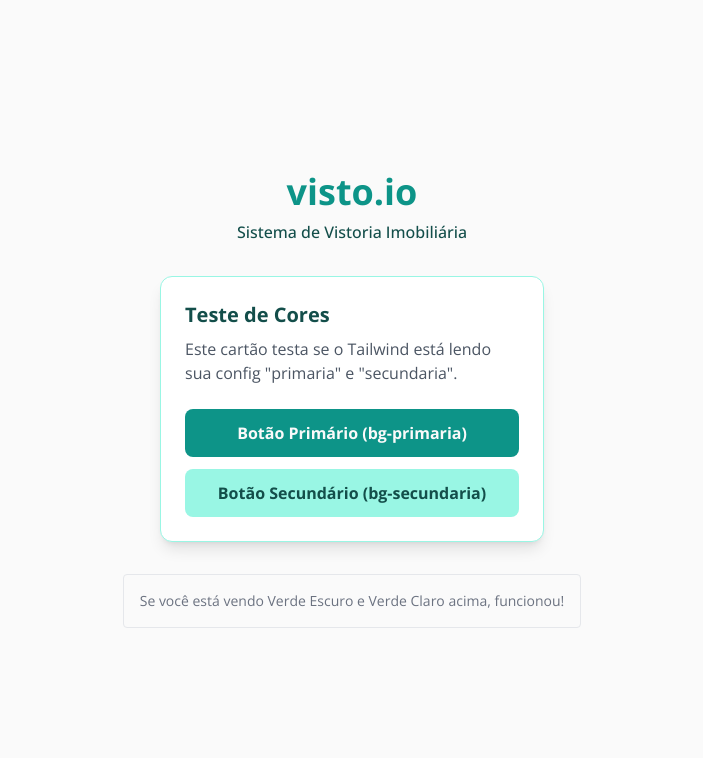
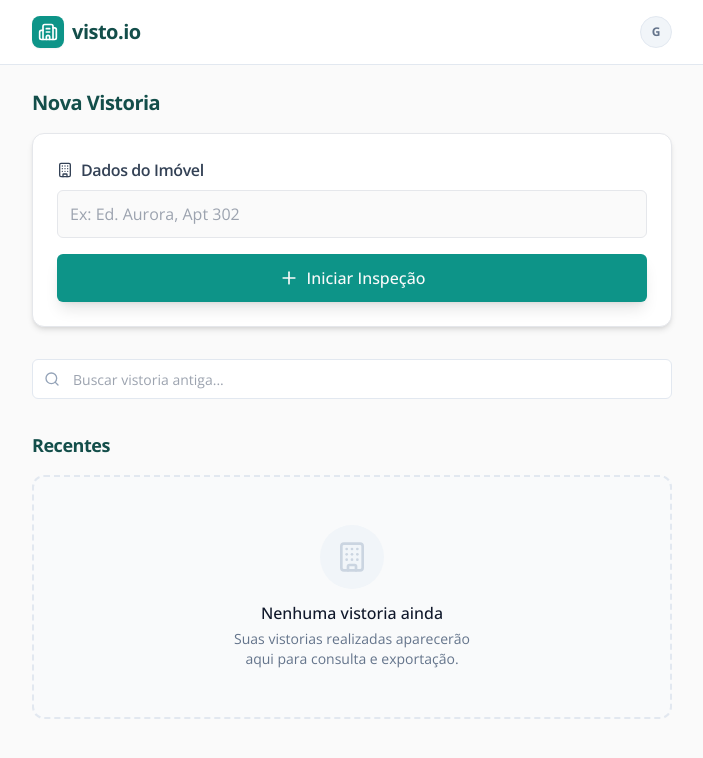
Before and after one commit to GGhiaroni/visto.io, a React (Vite) app: page / in a window 1280 px wide. Shown: the top 758 px of the page, without its empty margins (288-991 px from the left). Built offline with nearby package versions, Linux system fonts and the light colour scheme.

Commit message:
criando a página Home e exibindo

```diff
--- a/src/App.tsx
+++ b/src/App.tsx
@@ -1,38 +1,16 @@
+import { BrowserRouter, Route, Routes } from "react-router-dom";
+import AppLayout from "./components/layout/AppLayout";
+import Home from "./pages/Home";
+
 function App() {
   return (
-    <div className="min-h-screen flex flex-col items-center justify-center bg-background p-4 space-y-8">
-      {/* Exemplo 1: Usando a Primária */}
-      <div className="text-center space-y-2">
-        <h1 className="text-4xl font-bold text-primaria">visto.io</h1>
-        <p className="text-forte font-medium">
-          Sistema de Vistoria Imobiliária
-        </p>
-      </div>
-
-      {/* Exemplo 2: Cartão usando suas cores */}
-      <div className="w-full max-w-sm p-6 rounded-xl border border-secundaria bg-white shadow-lg">
-        <h2 className="text-xl font-bold text-forte mb-2">Teste de Cores</h2>
-        <p className="text-gray-600 mb-6">
-          Este cartão testa se o Tailwind está lendo sua config "primaria" e
-          "secundaria".
-        </p>
-
-        {/* Botão Principal */}
-        <button className="w-full py-3 rounded-lg bg-primaria text-primaria-foreground font-bold hover:bg-primaria/90 transition-colors mb-3">
-          Botão Primário (bg-primaria)
-        </button>
-
-        {/* Botão Secundário */}
-        <button className="w-full py-3 rounded-lg bg-secundaria text-secundaria-foreground font-bold hover:bg-secundaria/80 transition-colors">
-          Botão Secundário (bg-secundaria)
-        </button>
-      </div>
-
-      {/* Exemplo 3: Dica Visual */}
-      <div className="p-4 bg-neutro rounded border border-gray-200 text-sm text-gray-500">
-        Se você está vendo Verde Escuro e Verde Claro acima, funcionou!
-      </div>
-    </div>
+    <BrowserRouter>
+      <Routes>
+        <Route element={<AppLayout />}>
+          <Route path="/" element={<Home />} />
+        </Route>
+      </Routes>
+    </BrowserRouter>
   );
 }
 
--- /dev/null
+++ b/src/pages/Home.tsx
@@ -0,0 +1,77 @@
+import { Building, Plus, Search } from "lucide-react";
+import { Button } from "../components/ui/Button";
+import {
+  Card,
+  CardContent,
+  CardHeader,
+  CardTitle,
+} from "../components/ui/Card";
+import { Input } from "../components/ui/Input";
+
+const Home = () => {
+  return (
+    <div className="space-y-8">
+      <section className="space-y-4">
+        <div className="flex items-center justify-between">
+          <h2 className="text-xl font-bold text-forte tracking-tight">
+            Nova Vistoria
+          </h2>
+        </div>
+
+        <Card className="border-primary/20 shadow-md">
+          <CardHeader className="pb-2">
+            <CardTitle className="text-base flex items-center gap-2 text-slate-700">
+              <Building className="h-4 w-4 text-primary" />
+              Dados do Imóvel
+            </CardTitle>
+          </CardHeader>
+          <CardContent className="space-y-4">
+            <div className="space-y-2">
+              <Input
+                placeholder="Ex: Ed. Aurora, Apt 302"
+                className="h-12 text-base"
+              />
+            </div>
+
+            <Button
+              className="w-full h-12 text-base shadow-lg shadow-primary/20"
+              size="lg"
+            >
+              <Plus className="mr-2 h-5 w-5" />
+              Iniciar Inspeção
+            </Button>
+          </CardContent>
+        </Card>
+      </section>
+
+      <div className="relative">
+        <Search className="absolute left-3 top-3 h-4 w-4 text-slate-400" />
+        <Input
+          placeholder="Buscar vistoria antiga..."
+          className="pl-10 bg-white border-slate-200"
+        />
+      </div>
+
+      <section className="space-y-4">
+        <h2 className="text-lg font-bold text-forte tracking-tight">
+          Recentes
+        </h2>
+
+        <div className="flex flex-col items-center justify-center py-12 px-4 border-2 border-dashed border-slate-200 rounded-xl bg-slate-50/50 text-center">
+          <div className="bg-slate-100 p-4 rounded-full mb-3">
+            <Building className="h-8 w-8 text-slate-300" />
+          </div>
+          <h3 className="text-slate-900 font-medium mb-1">
+            Nenhuma vistoria ainda
+          </h3>
+          <p className="text-sm text-slate-500 max-w-[250px]">
+            Suas vistorias realizadas aparecerão aqui para consulta e
+            exportação.
+          </p>
+        </div>
+      </section>
+    </div>
+  );
+};
+
+export default Home;
```
